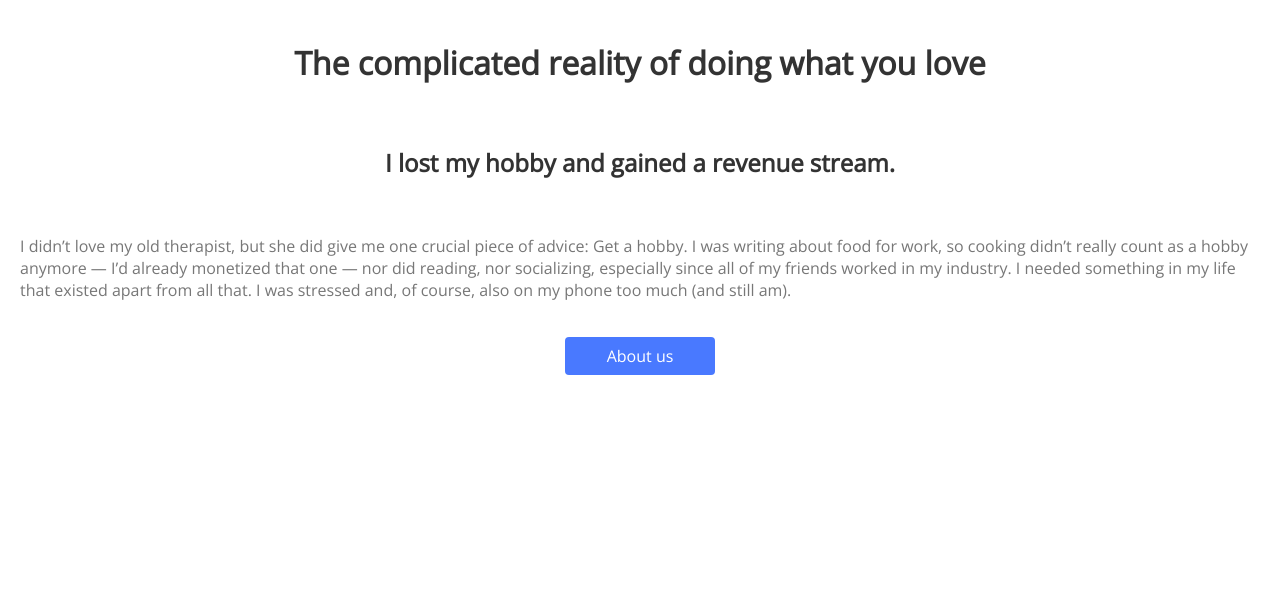
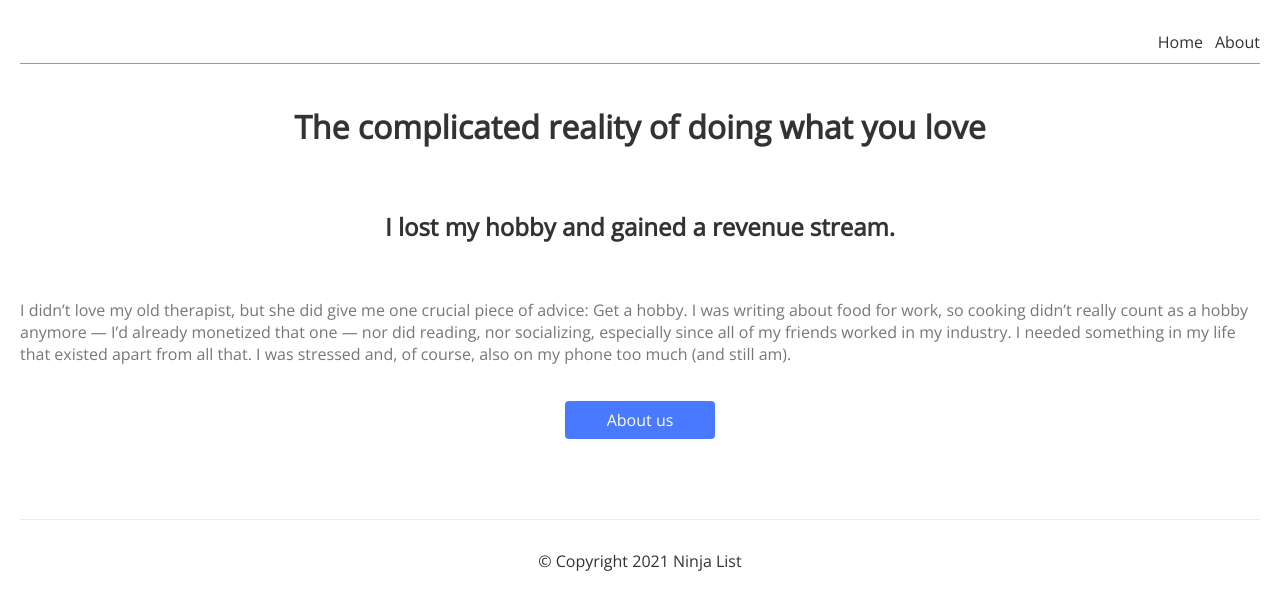
Before and after one commit to Mardiprk/Blogs, a Next.js app: page / in a window 1280 px wide. Shown: the top 610 px of the page. Built offline with nearby package versions, Linux system fonts and the light colour scheme.

Commit message:
Fix try 3

```diff
--- a/pages/_app.js
+++ b/pages/_app.js
@@ -2,7 +2,11 @@ import "../styles/globals.css";
 import Layout from "./components/layout";
 
 function MyApp({ Component, pageProps }) {
-  return <Component {...pageProps} />;
+  return (
+    <Layout>
+      <Component {...pageProps} />
+    </Layout>
+  );
 }
 
 export default MyApp;
```
